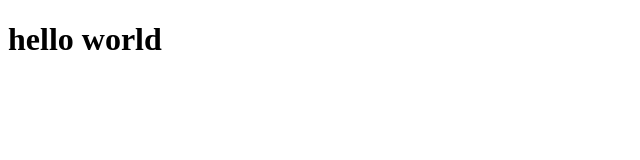
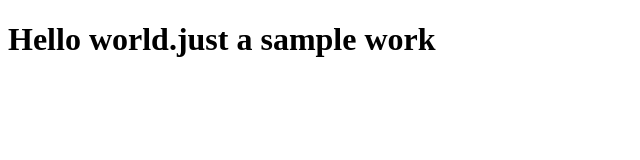
Before and after one commit to Saadsd07/course-practice, a plain HTML site: page site/index.html in a window 1280 px wide. Shown: the whole page, without its empty margins (0-640 px from the left). Drawn offline with Linux system fonts and the light colour scheme.

Commit message:
Small changes to the content

```diff
--- a/site/index.html
+++ b/site/index.html
@@ -4,6 +4,6 @@
 	<title>Hello world</title>
 </head>
 <body>
-<h1> hello world </h1>
+<h1> Hello world.just a sample work</h1>
 </body>
 </html>
```
